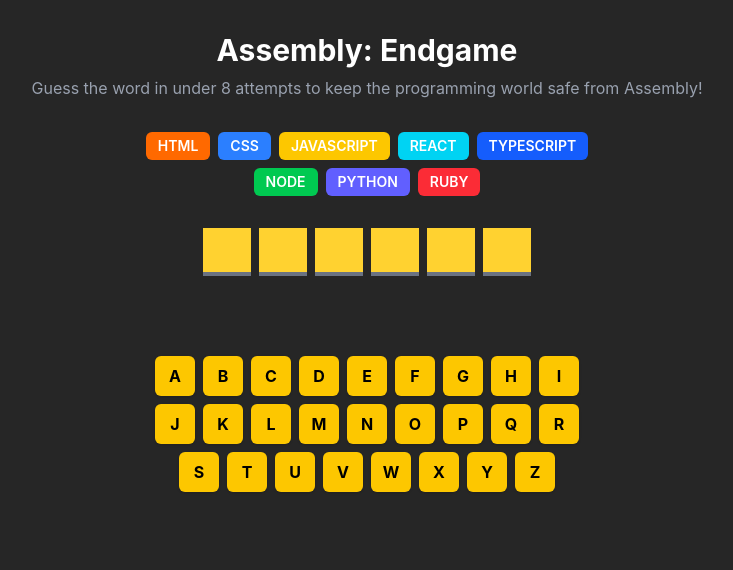
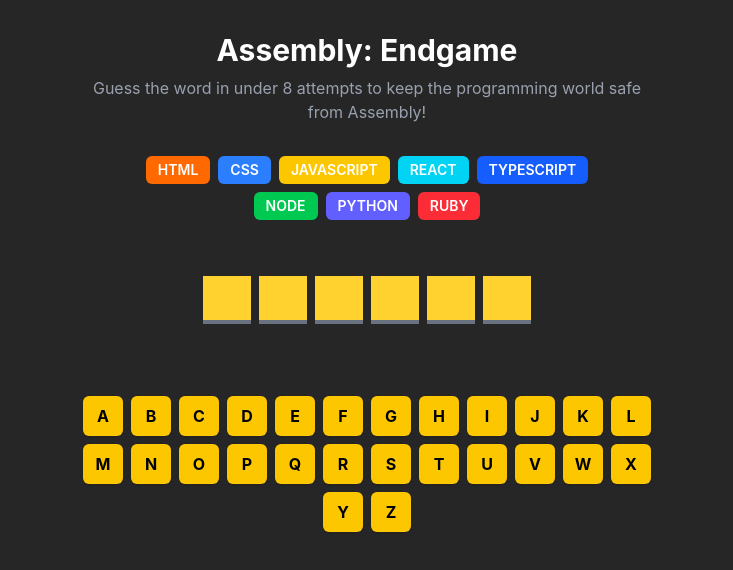
Before and after one commit to Devanshu2202/EndGame_React, a React (Vite) app: page / in a window 1280 px wide. Shown: the top 570 px of the page, without its empty margins (273-1006 px from the left). Built offline with nearby package versions, Linux system fonts and the light colour scheme.

Commit message:
UI improvements - banner alignment and spacing

```diff
--- a/src/App.jsx
+++ b/src/App.jsx
@@ -7,7 +7,6 @@
 
 function App() {
   const [currentWord, setCurrentWord] = useState("PYTHON");
-
   const [word, setWord] = useState([]);
 
   const wrongWordCount = word.filter(
@@ -40,18 +39,48 @@
   function getNewWord() {
     const random = languages[Math.floor(Math.random() * languages.length)];
 
-    setCurrentWord(random.name); // take name as word
-    setWord([]); // reset guesses
+    setCurrentWord(random.name);
+    setWord([]);
   }
 
   return (
     <div className="min-h-screen bg-[#262626] text-white flex flex-col items-center p-8">
+      {/* 🎉 Confetti */}
       {isGameWon && <Confetti />}
+
+      {/* ✅ Center Container */}
+      <div className="w-full max-w-xl flex flex-col items-center">
         <Header />
 
         <LanguageChips wrongWordCount={wrongWordCount} languages={languages} />
 
-      <WordDisplay currentWord={currentWord} word={word} />
+        {/* 🎯 Result Banner */}
+        {isGameOver && (
+          <div
+            className={`mt-6 px-6 py-4 rounded-lg text-center font-semibold text-lg w-full max-w-xl mx-auto
+    ${isGameWon ? "bg-green-500 text-white" : "bg-red-500 text-white"}`}
+          >
+            {isGameWon ? (
+              <>
+                🎉 You win! <br />
+                <span className="text-sm font-normal">Well done!</span>
+              </>
+            ) : (
+              <>
+                💀 Game over! <br />
+                <span className="text-sm font-normal">
+                  You lose! Better start learning Assembly 😢
+                </span>
+              </>
+            )}
+          </div>
+        )}
+
+        <WordDisplay
+          currentWord={currentWord}
+          word={word}
+          isGameLost={isGameLost}
+        />
 
         <Keyboard
           currentWord={currentWord}
@@ -60,18 +89,17 @@
           isGameOver={isGameOver}
         />
 
-      {isGameWon && <h2 className="text-green-400 mt-4">You Win 🎉</h2>}
-      {isGameLost && <h2 className="text-red-400 mt-4">Game Over 💀</h2>}
-
+        {/* 🔁 New Game Button */}
         {isGameOver && (
           <button
             onClick={getNewWord}
-          className="mt-4 bg-blue-500 px-4 py-2 rounded"
+            className="mt-6 bg-blue-500 px-6 py-2 rounded-md hover:bg-blue-600 transition"
           >
             New Game
           </button>
         )}
       </div>
+    </div>
   );
 }
 
--- a/src/components/Keyboard.jsx
+++ b/src/components/Keyboard.jsx
@@ -25,7 +25,7 @@
   });
 
   return (
-    <div className="flex flex-wrap justify-center gap-2 max-w-md mx-auto mt-10">
+    <div className="flex flex-wrap justify-center gap-2 w-full max-w-xl mx-auto mt-8">
       {keyboardButtons}
     </div>
   );
--- a/src/components/WordDisplay.jsx
+++ b/src/components/WordDisplay.jsx
@@ -1,14 +1,25 @@
-const WordDisplay = ({ currentWord, word }) => {
+const WordDisplay = ({ currentWord, word, isGameLost }) => {
   return (
-    <div className="flex gap-2 mb-10">
-      {currentWord.split("").map((letter, index) => (
-        <div
-          key={index}
-          className="w-12 h-12 border-b-4 border-gray-500 bg-amber-300 flex items-center justify-center font-bold text-xl"
-        >
-          {word.includes(letter) ? letter : ""}
-        </div>
-      ))}
+    <div className="flex gap-2 mb-10 mt-6">
+      {currentWord.split("").map((letter, index) => {
+        const isGuessed = word.includes(letter);
+
+        return (
+          <div
+            key={index}
+            className={`w-12 h-12 border-b-4 border-gray-500 flex items-center justify-center font-bold text-xl
+        ${
+          isGuessed
+            ? "bg-amber-300 text-black"
+            : isGameLost
+              ? "bg-red-500 text-white" // ✅ red when lost
+              : "bg-amber-300"
+        }`}
+          >
+            {isGuessed || isGameLost ? letter : ""}
+          </div>
+        );
+      })}
     </div>
   );
 };
```
Lines whose indentation alone changed are shown as unchanged.
